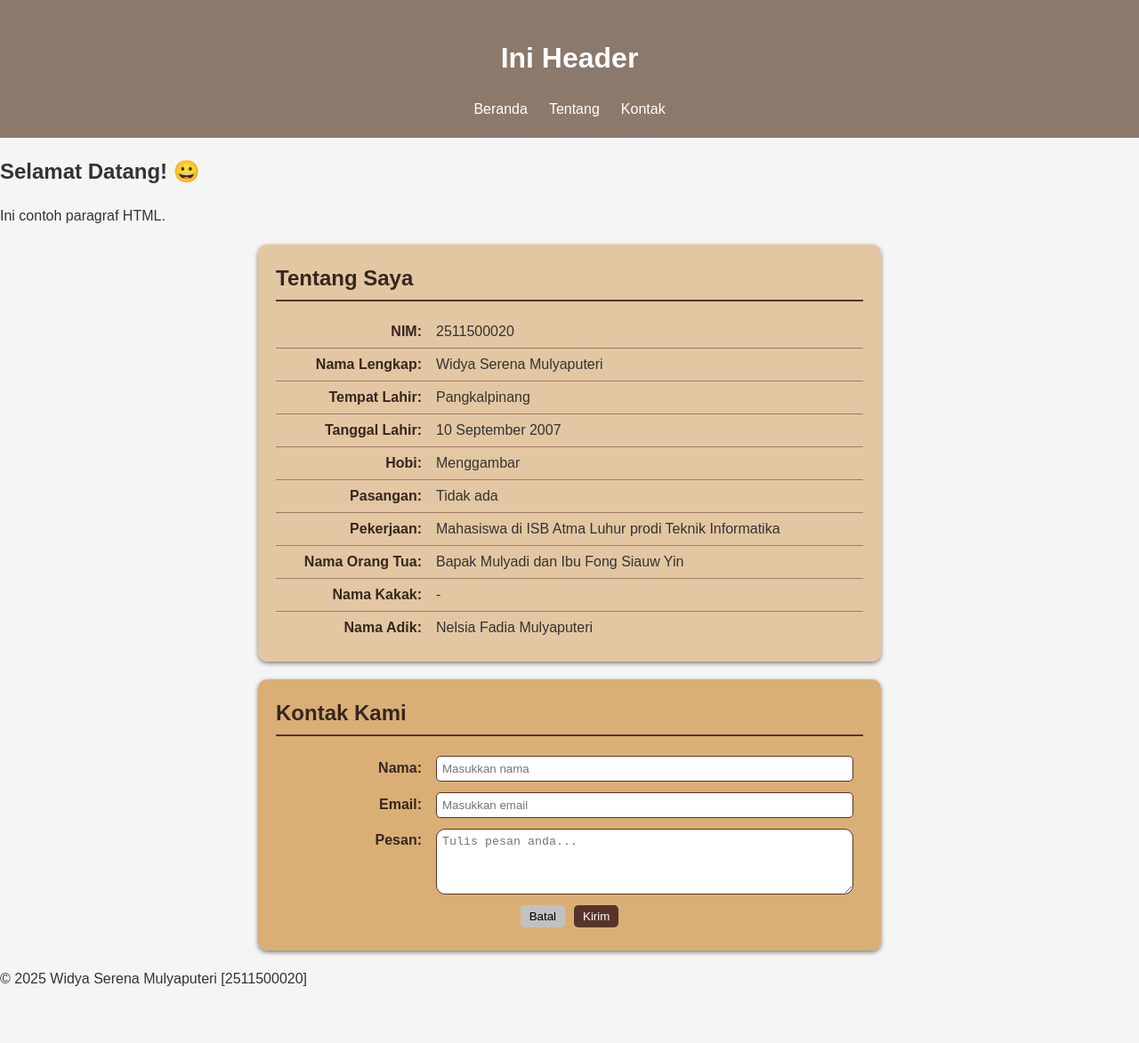
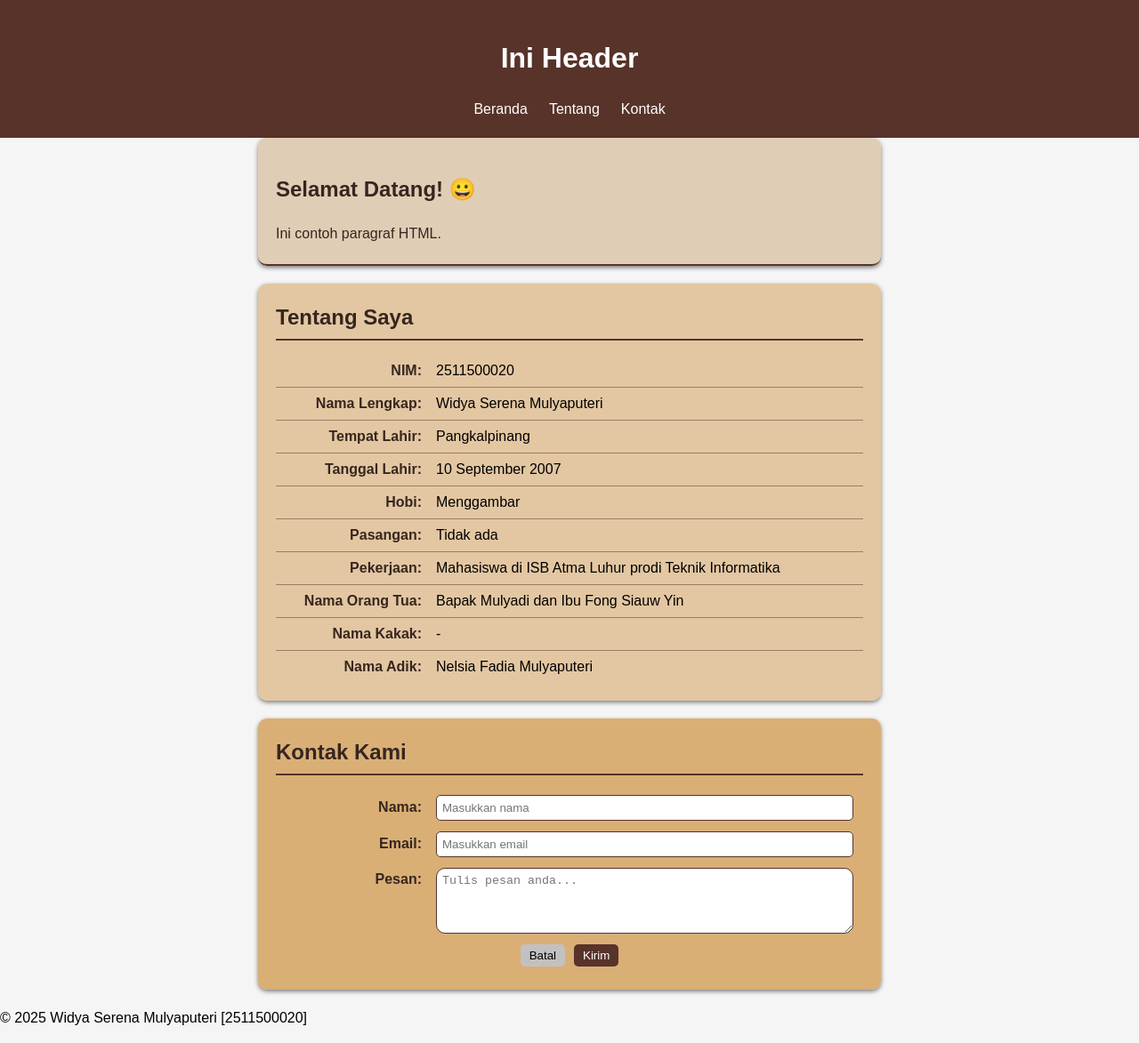
Before and after one commit to 2511500020-eng/2511500020-PWD-TI1A-2526_1, a PHP site: page /pertemuan-04/index.html in a window 1280 px wide. Shown: the whole page at 89% size. Before the commit the page ends 1129 px from the top, so only its background shows below. Run offline with PHP 8.4, Linux system fonts and the light colour scheme.

Commit message:
styling section#home

```diff
--- a/pertemuan-04/style.css
+++ b/pertemuan-04/style.css
@@ -6,12 +6,12 @@ body {
     margin: 0;
     font-family: arial, sans-serif;
     background: #f5f5f5;
-    color: #333;
+    color: #000000;
     line-height: 1.5;
 }
 
 header{
-    background: #8b796c;
+    background: rgb(88, 51, 42);
     color: #fff;
     padding: 20px;
     text-align: center;
@@ -31,6 +31,19 @@ header li a {
     padding: 6px 12px;
 }
 
+#home {
+    background-color: rgba(218, 193, 162, 0.75);
+    border-radius: 10px;
+    padding: 20px;
+    max-width: 700px;
+    margin: 20px auto;
+    box-shadow: 0 2px 5px rgba(0, 0, 0, 0.5);
+}
+
+#home p {
+    text-align: justify;
+}
+
 #about {
     background-color: rgba(222, 184, 135, 0.75);
     border-radius: 10px;
@@ -40,6 +53,7 @@ header li a {
     box-shadow: 0 2px 5px rgba(0, 0, 0, 0.5);
 }
 
+#home,
 #about h2,
 #contact h2 {
     color: rgb(54, 38, 31);
```
Also changed, not shown: pertemuan-04/README.md.
